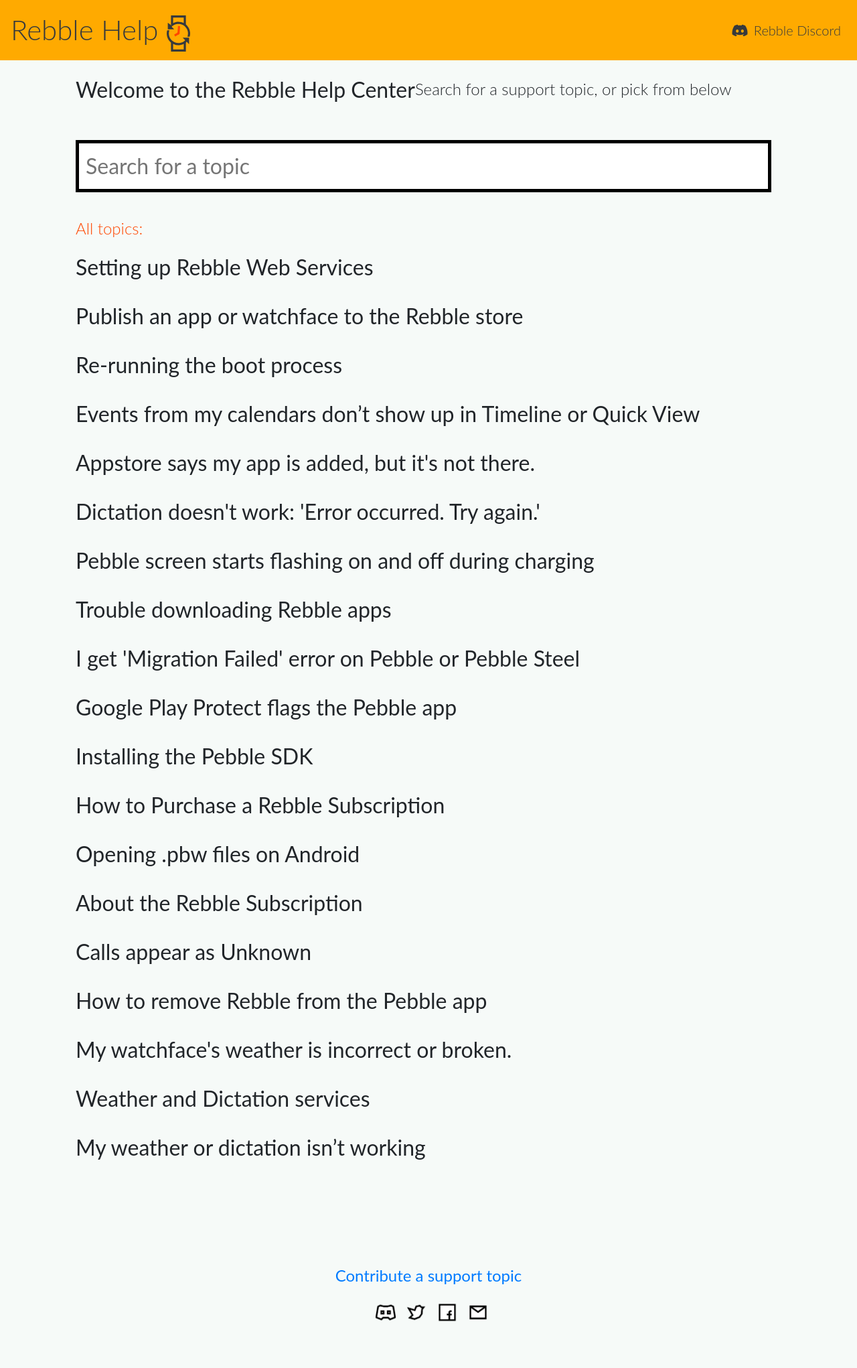
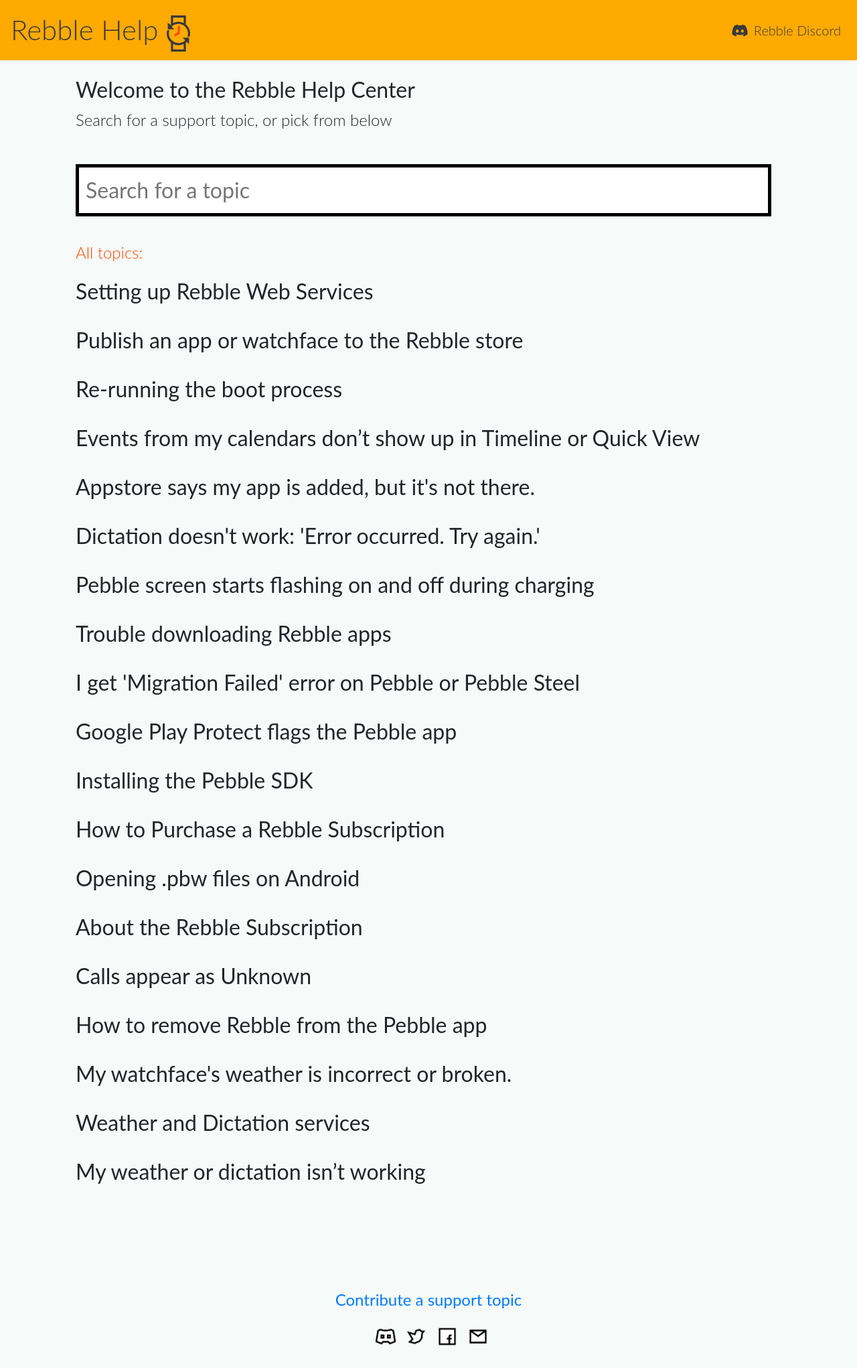
Before and after one commit to pebble-dev/rebble-help, a Jekyll site: the page built from index.html, in a window 1280 px wide. Shown: the whole page at 67% size. Built offline with Jekyll 4.4.1, drawn with Linux system fonts in a browser that asks for light colours; nearby versions of some CDN libraries; before the commit the page ends 2006 px from its top, so only the background shows below that.

Commit message:
Fixing it on mobile borked desktop. Fix

```diff
--- a/_includes/header.html
+++ b/_includes/header.html
@@ -1,6 +1,6 @@
 <header>
     <nav class="navbar underline navbar-expand-lg navbar-dark default-color">
-      <a class="navbar-brand" href="{% if page.url == "/" %} https://rebble.io {% else %}/{% endif %}">{{ site.title }}
+      <a class="navbar-brand" href="/">{{ site.title }}
 
 
           <span id="rebblewatch"></span>
--- a/index.html
+++ b/index.html
@@ -7,9 +7,11 @@ permalink: /
 ---
 
 <div class="container">
+    <div class="row hugeText">
+      <h1> Welcome to the Rebble Help Center </h1>
+    </div>
     <div class="row">
-      <h1> Welcome to the Rebble Help Center </h1>
-      <div class="lite">Search for a support topic, or pick from below</div>
+    <div class="lite">Search for a support topic, or pick from below</div>
     </div>
     <div class="row">
       <br><br>
--- a/res/css/help.css
+++ b/res/css/help.css
@@ -71,6 +71,9 @@ header {
 h1 {
   font-size: 2rem;
   font-weight: 400;
+}
+.hugeText {
+  font-size: 3rem;
 }
 .question {
   font-size: 3rem;
@@ -191,6 +194,9 @@ qr img {
   .icon-huge {
     font-size: 5rem;
   }
+  .hugeText {
+    font-size: 2rem;
+  }
 }
 
 .hidden {
```
